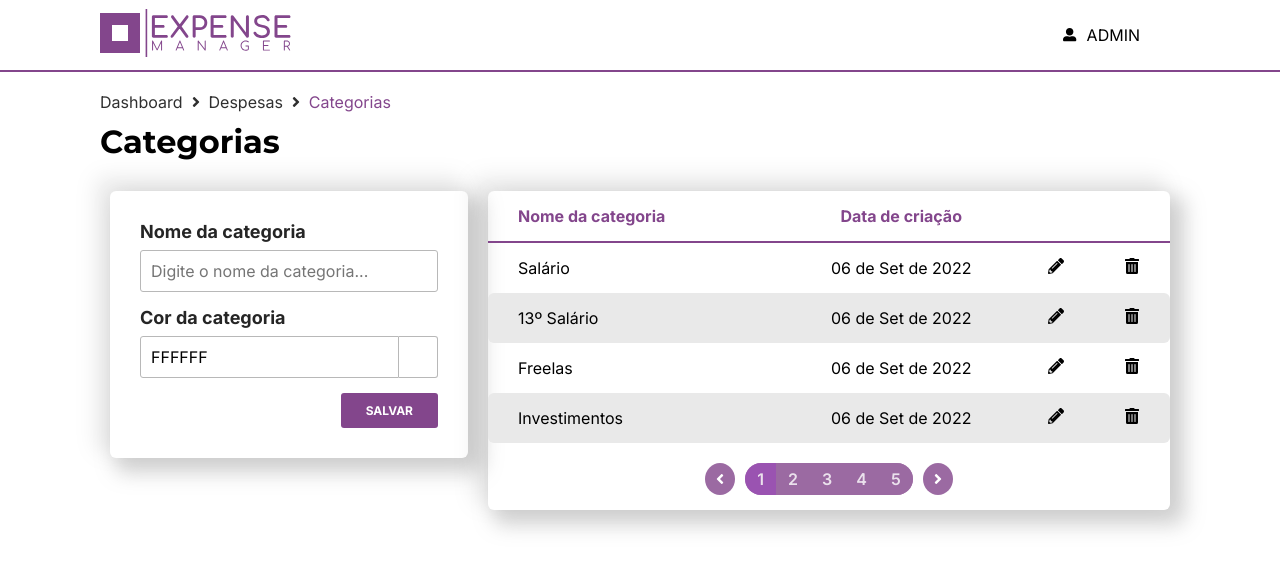
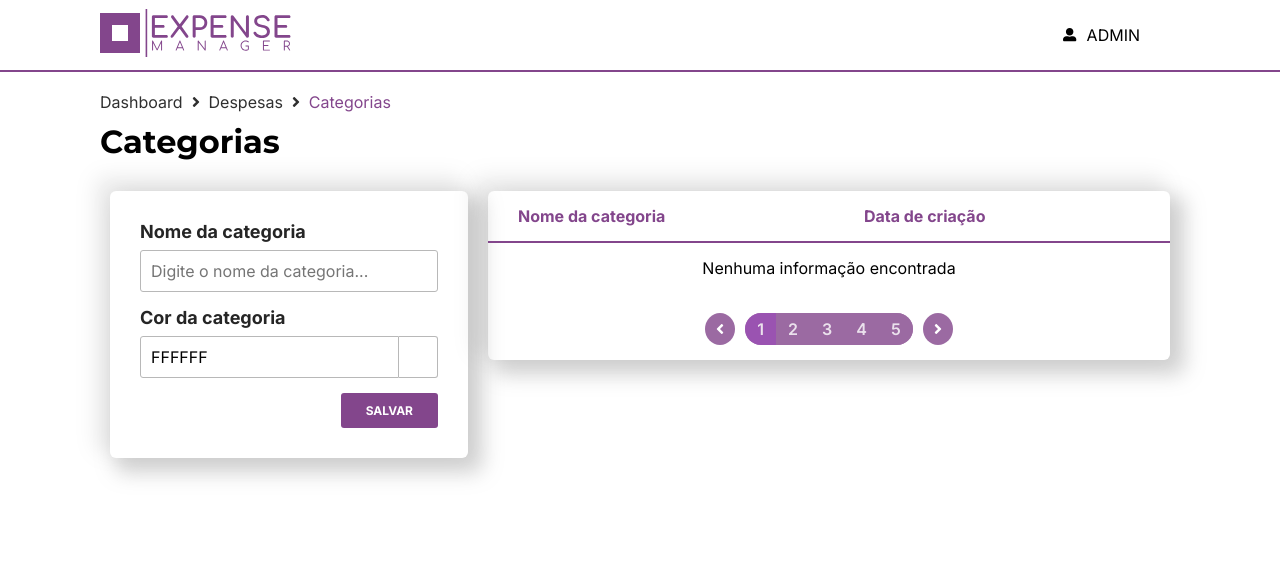
Before and after one commit to deyvidwms/expense-manager, a React (Create React App) app in the folder frontend/: page /dashboard/despesas/categorias in a window 1280 px wide. Shown: the top 570 px of the page. Built offline with nearby package versions, Linux system fonts and the light colour scheme.

Commit message:
crud categorias de despesa

```diff
--- a/frontend/src/pages/Despesas/Categorias/index.tsx
+++ b/frontend/src/pages/Despesas/Categorias/index.tsx
@@ -9,13 +9,87 @@ import { useState } from 'react';
 
 const CategoriasDespesas = () => {
   const [cor, setCor] = useState<string>("FFFFFF");
+  const [categoria, setCategoria] = useState<string>('');
+
+  const categoriesList = localStorage.getItem('categoriasDespesa') || null;
+  const [categorias, setCategorias] = useState<{ id: string, name: string, color: string, created_at: string }[]>(categoriesList !== null ? JSON.parse(categoriesList) : []);
+  const [categoriaId, setCategoriaId] = useState<string>('');
+
+  const handleChange = (value: string) => {
+    setCategoria(value);
+  }
+
+  const handleClick = () => {
+    if (categoria.length > 0) {
+      const localCategories = localStorage.getItem('categoriasDespesa') || null;
+
+      const index = categoriaId.length > 0 ? categorias.findIndex(element => element.id === categoriaId) : -1;
+
+      const currentDate = new Date();
+      const createdAt = index !== -1 ? categorias[index].created_at : `${currentDate.getFullYear()}-${currentDate.getMonth() + 1}-${currentDate.getDate()}-${currentDate.getHours()}-${currentDate.getMinutes()}-${currentDate.getMilliseconds()}`;
+      const id = index !== -1 ? categorias[index].id : `${crypto.randomUUID()}-${createdAt}`;
+
+      const category = {
+        id: id,
+        name: categoria,
+        color: cor,
+        created_at: createdAt
+      }
+
+      const tempCategories = localCategories !== null ? JSON.parse(localCategories) : [];
+      if (index !== -1) {
+        tempCategories[index].name = category.name;
+        tempCategories[index].color = category.color;
+      } else {
+        tempCategories.push(category);
+      }
+      localStorage.setItem('categoriasDespesa', JSON.stringify(tempCategories));
+      setCategorias(tempCategories);
+
+      setCor('FFFFFF');
+      setCategoria('');
+      setCategoriaId('');
+    }
+  }
+
+  const handleClickDelete = (id: string) => {
+
+    const localCategories = localStorage.getItem('categoriasDespesa') || null;
+
+    if (localCategories !== null) {
+
+      const tempCategories = JSON.parse(localCategories);
+
+      const index = tempCategories.findIndex( (element: { id: string, name: string, color: string, created_at: string }) => element.id === id );
+      tempCategories.splice(index, 1);
+
+      localStorage.setItem('categoriasDespesa', JSON.stringify(tempCategories));
+      setCategorias(tempCategories)
+
+      setCor('FFFFFF');
+      setCategoria('');
+      setCategoriaId('');
+    }
+
+  }
+
+  const handleClickToEdit = (category: {
+    id: string,
+    name: string,
+    color: string,
+    created_at: string
+  }) => {
+    setCategoriaId(category.id);
+    setCategoria(category.name);
+    setCor(category.color);
+  }
 
   return (
     <div className={style.content}>
 
       <div className={style.row}>
 
-        <div className={style.col} style={{width: '35%'}}>
+        <div className={style.col} style={{ width: '35%' }}>
 
           {/* TODO: quando montar o componente passar um parâmetro para dizer se exibe o campo cor ou não */}
           <div className={style.cardCategoryRegisterForm}>
@@ -26,6 +100,8 @@ const CategoriasDespesas = () => {
                 label='Nome da categoria'
                 placeholder='Digite o nome da categoria...'
                 type='text'
+                categoria={categoria}
+                handleChange={handleChange}
               />
 
               <InputColor
@@ -34,7 +110,7 @@ const CategoriasDespesas = () => {
                 setCor={setCor}
               />
 
-              <Button>Salvar</Button>
+              <Button handleClick={handleClick}>Salvar</Button>
 
             </div>
 
@@ -42,7 +118,7 @@ const CategoriasDespesas = () => {
 
         </div>
 
-        <div className={style.col} style={{width: '65%'}}>
+        <div className={style.col} style={{ width: '65%' }}>
 
           <div className={style.cardCategoryEntryTable}>
 
@@ -58,7 +134,47 @@ const CategoriasDespesas = () => {
               </thead>
 
               <tbody>
-                  <tr>
+                {
+                  categorias.length > 0 ?
+                    categorias.map(element => {
+                      const months = [
+                        { name: 'Janeiro', sig: 'Jan' },
+                        { name: 'Fevereiro', sig: 'Fev' },
+                        { name: 'Março', sig: 'Mar' },
+                        { name: 'Abril', sig: 'Abr' },
+                        { name: 'Maio', sig: 'Mai' },
+                        { name: 'Junho', sig: 'Jun' },
+                        { name: 'Julho', sig: 'Jul' },
+                        { name: 'Agosto', sig: 'Ago' },
+                        { name: 'Setembro', sig: 'Set' },
+                        { name: 'Outubro', sig: 'Out' },
+                        { name: 'Novembro', sig: 'Nov' },
+                        { name: 'Dezembro', sig: 'Dez' }
+                      ];
+
+                      const createdAtSlipted = element.created_at.split("-");
+
+                      const createdAt = `${createdAtSlipted[2].length === 1 ?
+                        `0${createdAtSlipted[2]}` :
+                        createdAtSlipted[2]
+                        } de ${months[(Number(createdAtSlipted[1]) - 1)].name.toLocaleLowerCase()} de ${createdAtSlipted[0]}`;
+
+                      return (
+                        <tr key={element.id}>
+                          <td> {element.name} </td>
+                          <td> {createdAt} </td>
+                          <td style={{ cursor: 'pointer' }} onClick={() => handleClickToEdit(element)}> <FaPencilAlt /> </td>
+                          <td style={{ cursor: 'pointer' }} onClick={() => handleClickDelete(element.id)}> <FaTrashAlt /> </td>
+                        </tr>
+                      )
+                    }) :
+                    (
+                      <tr>
+                        <td colSpan={4} style={{ textAlign: 'center' }}>Nenhuma informação encontrada</td>
+                      </tr>
+                    )
+                }
+                {/* <tr>
                     <td> Salário </td>
                     <td> 06 de Set de 2022 </td>
                     <td> <FaPencilAlt /> </td>
@@ -81,7 +197,7 @@ const CategoriasDespesas = () => {
                     <td> 06 de Set de 2022 </td>
                     <td> <FaPencilAlt /> </td>
                     <td> <FaTrashAlt /> </td>
-                  </tr>
+                  </tr> */}
               </tbody>
 
             </table>
```
